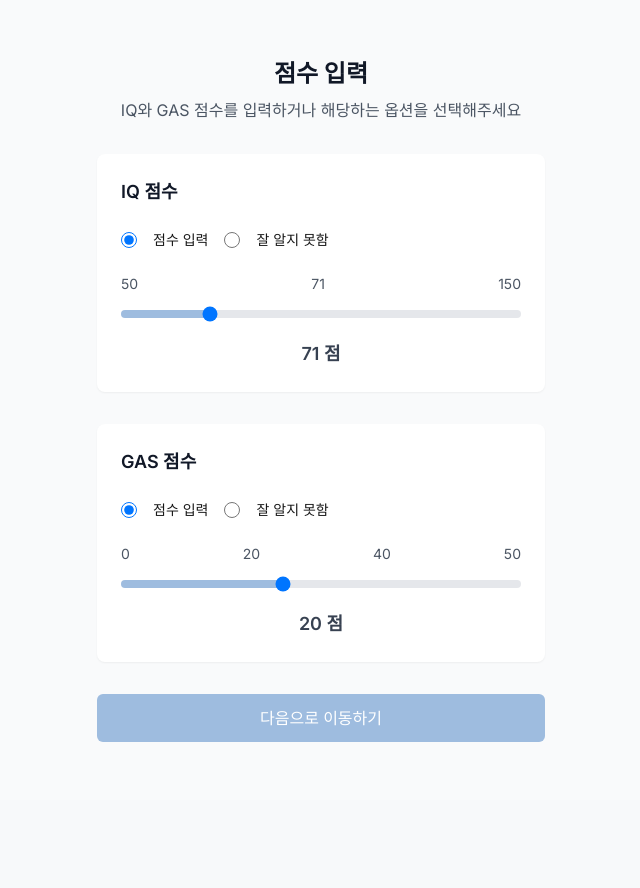
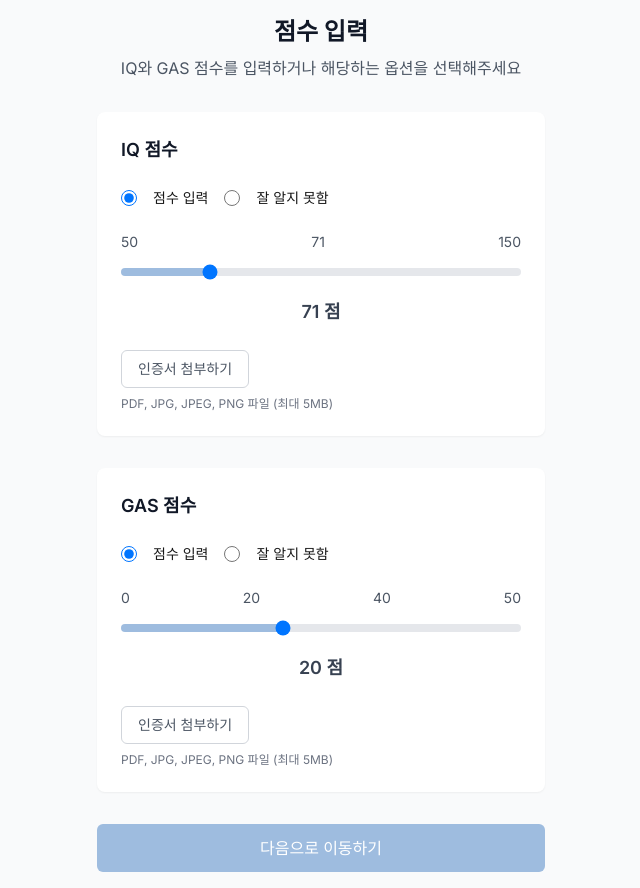
Before and after one commit to tinon1004/LookNLearn, a Next.js app: page /signup/score in a window 1280 px wide. Shown: the whole page, without its empty margins (319-959 px from the left). Before the commit the page ends 800 px from the top, so only its background shows below. Built offline with nearby package versions, Linux system fonts and the light colour scheme.

Commit message:
Feat: add certificate file attachment function

```diff
--- a/src/app/signup/score/ScoreSelectionPage.tsx
+++ b/src/app/signup/score/ScoreSelectionPage.tsx
@@ -8,8 +8,11 @@ type ScoreStatus = 'slider' | 'unknown';
 interface ScorData {
   iq: number | null;
   iqStatus: ScoreStatus;
+  iqFile: File | null;
   gas: number | null;
   gasStatus: ScoreStatus;
+
+  gasFile: File | null;
 }
 
 export default function ScoreSelectionPage() {
@@ -17,8 +20,10 @@ export default function ScoreSelectionPage() {
   const [formData, setFormData] = useState<ScorData>({
     iq: 71,
     iqStatus: 'slider',
+    iqFile: null,
     gas: 20,
-    gasStatus: 'slider'
+    gasStatus: 'slider',
+    gasFile: null
   });
 
   const handleIQStatusChange = (status: ScoreStatus) => {
@@ -34,6 +39,23 @@ export default function ScoreSelectionPage() {
       ...prev,
       gasStatus: status,
       gas: status === 'slider' ? prev.gas : null
+    }));
+  };
+
+
+  const handleIQFileChange = (e: React.ChangeEvent<HTMLInputElement>) => {
+    const file = e.target.files?.[0] || null;
+    setFormData(prev => ({
+      ...prev,
+      iqFile: file
+    }));
+  };
+
+  const handleGASFileChange = (e: React.ChangeEvent<HTMLInputElement>) => {
+    const file = e.target.files?.[0] || null;
+    setFormData(prev => ({
+      ...prev,
+      gasFile: file
     }));
   };
 
@@ -123,6 +145,35 @@ export default function ScoreSelectionPage() {
                 </p>
             )}
 
+            <div className="mt-4 space-y-2">
+                <div className="flex">
+                    <input
+                        type="file"
+                        id="iqFile"
+                        onChange={handleIQFileChange}
+                        accept=".pdf,.jpg,.jpeg,.png"
+                        className="hidden"
+                    />
+                    <label
+                        htmlFor="iqFile"
+                        className="flex items-center px-4 py-2 bg-white border border-gray-300 rounded-md cursor-pointer hover:bg-gray-50 transition-colors"
+                        >
+                        <span className="text-sm text-gray-600">
+                            {formData.iqFile ? formData.iqFile.name : '인증서 첨부하기'}
+                        </span>
+                    </label>
+                        {formData.iqFile && (
+                            <button
+                            onClick={() => setFormData(prev => ({ ...prev, iqFile: null }))}
+                            className="text-sm text-red-500 hover:text-red-600"
+                            >
+                            삭제
+                            </button>
+                        )}
+                        </div>
+                        <p className="text-xs text-gray-500">PDF, JPG, JPEG, PNG 파일 (최대 5MB)</p>
+             </div>
+
         </div>
 
 
@@ -196,6 +247,35 @@ export default function ScoreSelectionPage() {
                 </p>
             )}
 
+            <div className="mt-4 space-y-2">
+                <div className="flex">
+                <input
+                    type="file"
+                    id="gasFile"
+                    onChange={handleGASFileChange}
+                    accept=".pdf,.jpg,.jpeg,.png"
+                    className="hidden"
+                />
+                <label
+                    htmlFor="gasFile"
+                    className="flex items-center px-4 py-2 bg-white border border-gray-300 rounded-md cursor-pointer hover:bg-gray-50 transition-colors"
+                >
+                    <span className="text-sm text-gray-600">
+                    {formData.gasFile ? formData.gasFile.name : '인증서 첨부하기'}
+                    </span>
+                </label>
+                {formData.gasFile && (
+                    <button
+                    onClick={() => setFormData(prev => ({ ...prev, gasFile: null }))}
+                    className="text-sm text-red-500 hover:text-red-600"
+                    >
+                    삭제
+                    </button>
+                )}
+                </div>
+                <p className="text-xs text-gray-500">PDF, JPG, JPEG, PNG 파일 (최대 5MB)</p>
+          </div>
+
         </div>
 
         <button
```
